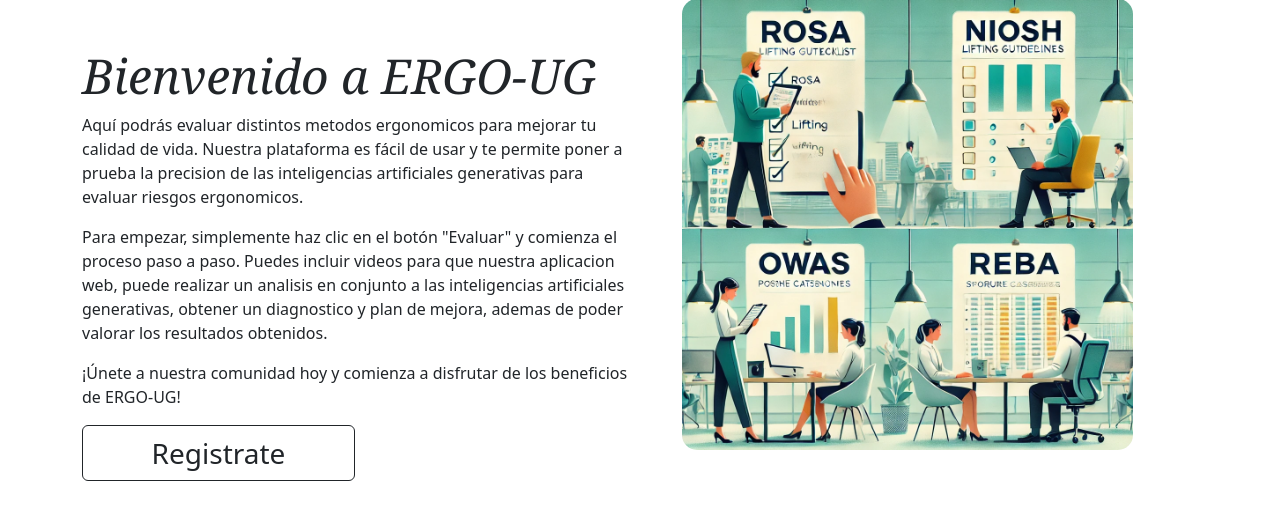
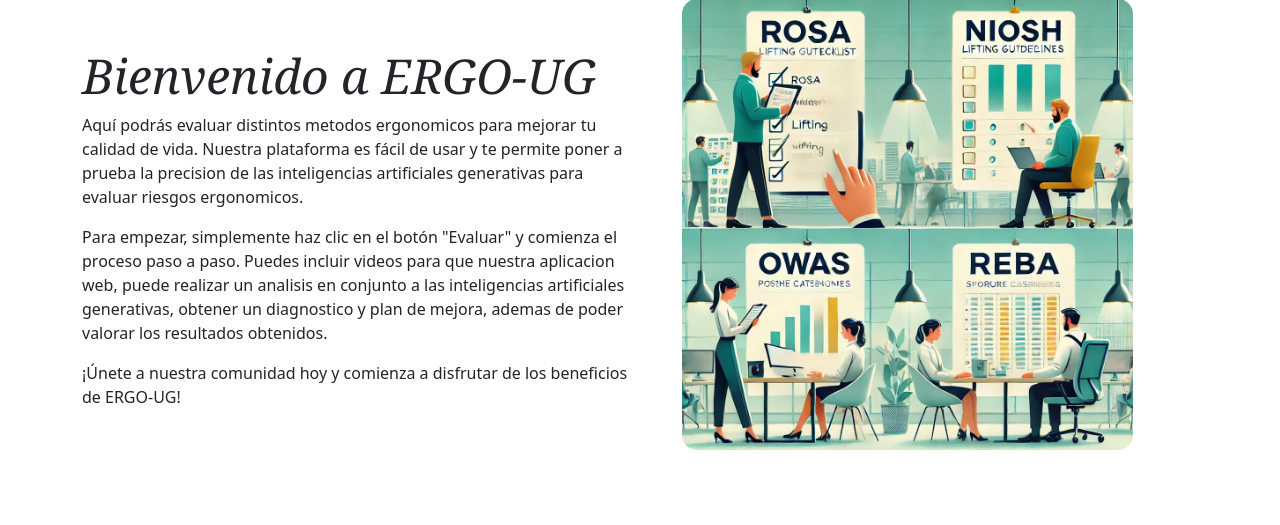
Before and after one commit to NandoS19/frontergoug, a Flask app: page / in a window 1280 px wide. Shown: the part 123-648 px from the top of the page. Run offline with Flask 3, Linux system fonts and the light colour scheme; some libraries are stand-ins or nearby versions.

Commit message:
Update index.html
Se elimino en el index de html el boton de registrar

```diff
--- a/ergor/templates/index.html
+++ b/ergor/templates/index.html
@@ -18,7 +18,7 @@
                 <p>
                     ¡Únete a nuestra comunidad hoy y comienza a disfrutar de los beneficios de ERGO-UG!
                 </p>
-                <a href="{{ url_for('auth.register') }}" class="btn btn-outline-dark w-50 fs-3">Registrate</a>
+
 
             </div>
             <div class="col-md-5" style="margin-top: 50px; margin-left: 30px;">
```
